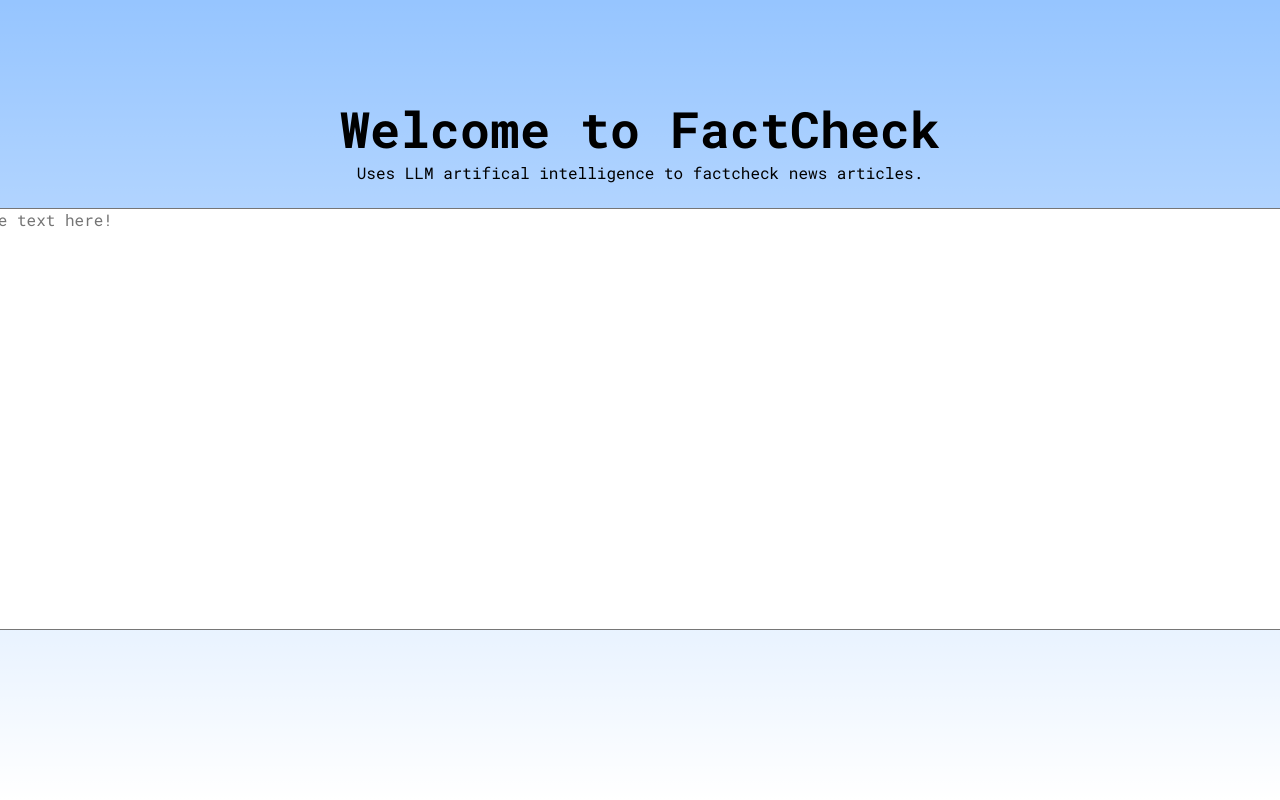
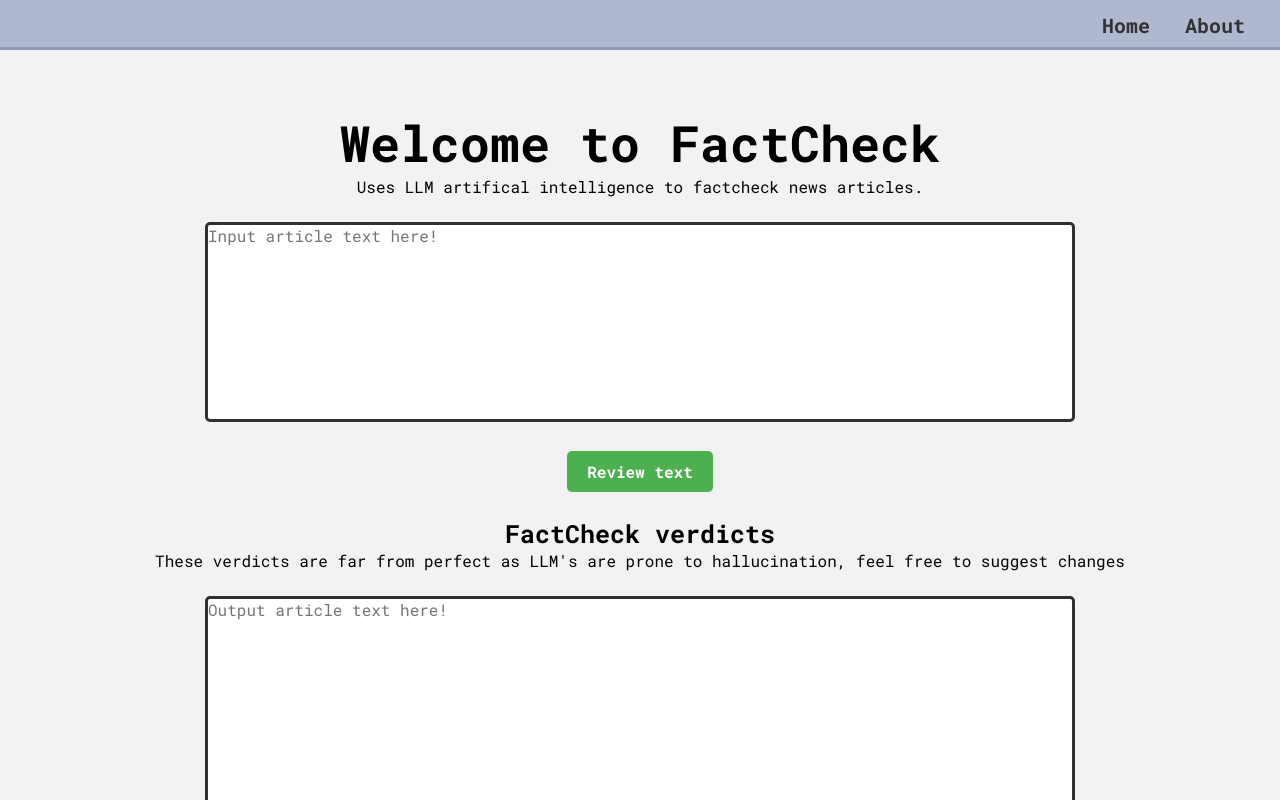
Before and after one commit to willayy/FactCheck, a Next.js app in the folder factcheck-app/: page / in a window 1280 px wide. Built offline with nearby package versions, Linux system fonts and the light colour scheme.

Commit message:
Basic web gui

```diff
--- a/factcheck-app/src/app/globals.css
+++ b/factcheck-app/src/app/globals.css
@@ -1,21 +1,5 @@
 :root {
-  --max-width: 1100px;
-  --border-radius: 12px;
-  --font-mono: ui-monospace, Menlo, Monaco, "Cascadia Mono", "Segoe UI Mono",
-    "Roboto Mono", "Oxygen Mono", "Ubuntu Monospace", "Source Code Pro",
-    "Fira Mono", "Droid Sans Mono", "Courier New", monospace;
-
-  --foreground-rgb: 0, 0, 0;
-  --background-start-rgb: 150, 197, 255;
-  --background-end-rgb: 255, 255, 255;
-}
-
-@media (prefers-color-scheme: dark) {
-  :root {
-    --foreground-rgb: 255, 255, 255;
-    --background-start-rgb: 0, 0, 0;
-    --background-end-rgb: 0, 0, 0;
-  }
+  --background-rgb: 242, 242, 242;
 }
 
 * {
@@ -24,25 +8,30 @@
   margin: 0;
 }
 
-html,
-body {
-  max-width: 100vw;
-  overflow-x: hidden;
+html {
+  overflow: hidden;
+  height: 100%;
 }
 
 body {
-  color: rgb(var(--foreground-rgb));
-  background: linear-gradient(
-      to bottom,
-      transparent,
-      rgb(var(--background-end-rgb))
-    )
-    rgb(var(--background-start-rgb));
+  height: 100%;
+  overflow: auto;
+}
+
+body {
+  background-color: rgb(var(--background-rgb));
 }
 
 textarea {
   font: inherit;
-  margin: 25px;
+  resize: none;
+  margin: 25px 25px 25px 25px;
+}
+
+button {
+  font: inherit;
+  cursor: pointer;
+  margin: 25px 25px 25px 25px;
 }
 
 h1 {
@@ -50,13 +39,12 @@ h1 {
   font-weight: bold;
 }
 
+h2 {
+  font-size: 25px;
+  font-weight: bold;
+}
+
 a {
   color: inherit;
   text-decoration: none;
 }
-
-@media (prefers-color-scheme: dark) {
-  html {
-    color-scheme: dark;
-  }
-}
--- a/factcheck-app/src/app/layout.tsx
+++ b/factcheck-app/src/app/layout.tsx
@@ -1,22 +1,28 @@
 import type { Metadata } from "next";
 import { Roboto_Mono } from "next/font/google";
 import "./globals.css";
+import Footer from "@/components/footer/page";
+import Navbar from "@/components/navbar/page";
 
 const inter = Roboto_Mono({ subsets: ["latin"] });
 
 export const metadata: Metadata = {
   title: "Factcheck",
-  description: "Uses LLM artifical intelligence to factcheck news articles.",
+  description: "Website for fact checking news articles",
 };
 
 export default function RootLayout({
-  children,
-}: Readonly<{
-  children: React.ReactNode;
-}>) {
+  children, // will be a page or nested layout
+}: {
+  children: React.ReactNode
+}) {
   return (
     <html lang="en">
-      <body className={inter.className}>{children}</body>
+      <body className={inter.className}>
+        <Navbar />
+        <main>{children}</main>
+        <Footer />
+      </body>
     </html>
   );
 }
--- a/factcheck-app/src/app/page.module.css
+++ b/factcheck-app/src/app/page.module.css
@@ -3,11 +3,25 @@
   flex-direction: column;
   justify-content: space-between;
   align-items: center;
-  padding: 6rem;
-  min-height: 100vh;
+  padding: 60px;
+  min-height: 1250px;
 }
 
 .center_aligned_text_box {
+  width: 100%;
   text-align: center;
+}
 
+.i_text_area {
+  width: 75%;
+  height: 200px;
+  border: 3px solid #303030;
+  border-radius: 5px;
 }
+
+.o_text_area {
+  width: 75%;
+  height: 500px;
+  border: 3px solid #303030;
+  border-radius: 5px;
+}
--- a/factcheck-app/src/app/page.tsx
+++ b/factcheck-app/src/app/page.tsx
@@ -1,23 +1,26 @@
+import ReviewTextButton from "@/components/reviewTextButton/page";
 import styles from "./page.module.css";
 
-export default function Home() {
+export default function Page() {
   return (
     <main className={styles.main}>
+      <div className={styles.center_aligned_text_box}>
 
-      <div className={styles.center_aligned_text_box} style={{marginBottom: "1px"}}>
+        <h1 className={styles.factchecklogo}>Welcome to FactCheck</h1>
 
-        <h1 className={styles.factchecklogo}>
-          Welcome to FactCheck
-        </h1>
+        <p className={styles.description}>Uses LLM artifical intelligence to factcheck news articles.</p>
 
-        <p className={styles.description}>
-          Uses LLM artifical intelligence to factcheck news articles.
-        </p>
+        <textarea className={styles.i_text_area} name="InputTextArea" id="InputTextArea" placeholder="Input article text here!"></textarea>
 
-        <textarea name="InputTextArea" id="InputTextArea" rows={20} cols={150} placeholder="Input article text here!"></textarea>
+        <ReviewTextButton />
+
+        <h2 className={styles.factchecklogo}>FactCheck verdicts</h2>
+
+        <p className={styles.description}>These verdicts are far from perfect as LLM's are prone to hallucination, feel free to suggest changes</p>
+
+        <textarea className={styles.o_text_area} name="OutputTextArea" id="OutputTextArea" placeholder="Output article text here!"></textarea>
 
       </div>
-
     </main>
   );
 }
--- /dev/null
+++ b/factcheck-app/src/components/footer/footer.module.css
@@ -0,0 +1,7 @@
+.footer {
+    font: "roboto";
+    width: 100%;
+    background-color: #63666e;
+    border-top: 3px solid #303236;
+    height: 50px;
+}
--- /dev/null
+++ b/factcheck-app/src/components/footer/page.tsx
@@ -0,0 +1,11 @@
+import styles from "./footer.module.css";
+
+export default function Footer() {
+    return (
+        <footer>
+            <div className={styles.footer}>
+                <p>Footer</p>
+            </div>
+        </footer>
+    );
+}
--- /dev/null
+++ b/factcheck-app/src/components/navbar/navbar.module.css
@@ -0,0 +1,27 @@
+.navBar {
+    display: flex;
+    justify-content: flex-end;
+    width: 100%;
+    background-color: #b0b8cf;
+    height: 50px;
+    border-bottom: 3px solid #909bbb;
+}
+
+.navBar_p {
+    padding-right: 35px;
+    padding-top: 12px;
+    font-size: 20px;
+    font-weight: bold;
+    transition: all 0.3s ease-in-out;
+    color: #303236;
+}
+
+.navBar_p:hover {
+    color: #30323682;
+    text-shadow: 0px 0px 2px rgba(0, 0, 0, 0.3);
+    text-decoration: underline;
+}
+
+.navBar_p:active {
+    color: #303236;
+}
--- /dev/null
+++ b/factcheck-app/src/components/navbar/page.tsx
@@ -0,0 +1,10 @@
+import styles from "./navbar.module.css";
+
+export default function Navbar() {
+    return (
+        <div className={styles.navBar}>
+                <p className={styles.navBar_p}>Home</p>
+                <p className={styles.navBar_p}>About</p>
+        </div>
+    );
+}
--- /dev/null
+++ b/factcheck-app/src/components/reviewTextButton/page.tsx
@@ -0,0 +1,9 @@
+import styles from "./reviewTextButton.module.css";
+
+export default function ReviewTextButton() {
+    return (
+        <div className={styles.rt_button_div}>
+            <button className={styles.rt_button}>Review text</button>
+        </div>
+    );
+}
--- /dev/null
+++ b/factcheck-app/src/components/reviewTextButton/reviewTextButton.module.css
@@ -0,0 +1,23 @@
+.rt_button {
+    display: inline-block;
+    padding: 10px 20px;
+    font-size: 16px;
+    font-weight: bold;
+    text-align: center;
+    text-decoration: none;
+    background-color: #4CAF50;
+    color: white;
+    border: none;
+    border-radius: 5px;
+    cursor: pointer;
+    transition: background-color 0.3s ease;
+    margin-top: 0px; /* Overrides global css */
+}
+
+.rt_button:hover {
+    background-color: #45a049;
+}
+
+.rt_button:active {
+    background-color: #4CAF50;
+}
```
Also changed, not shown: factcheck-app/package.json (+4 -4 lines), 1 other file (tests, documents, lock files or other folders).
